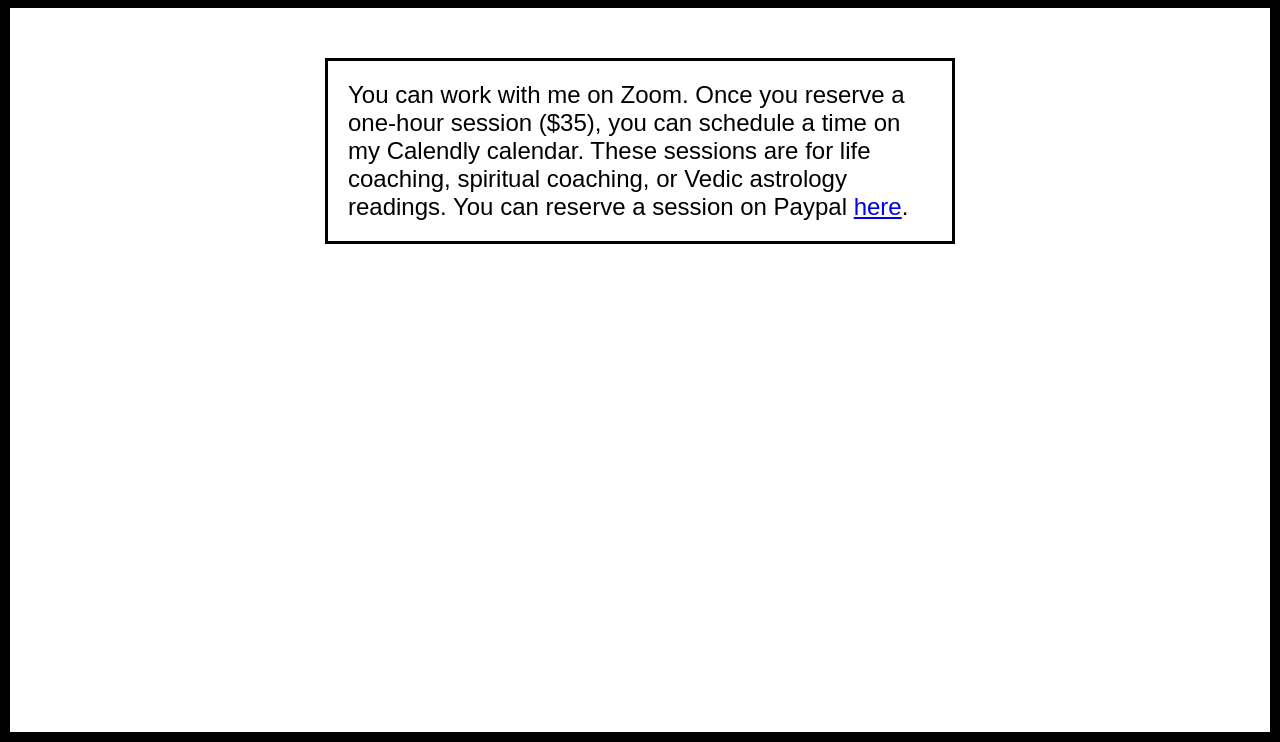
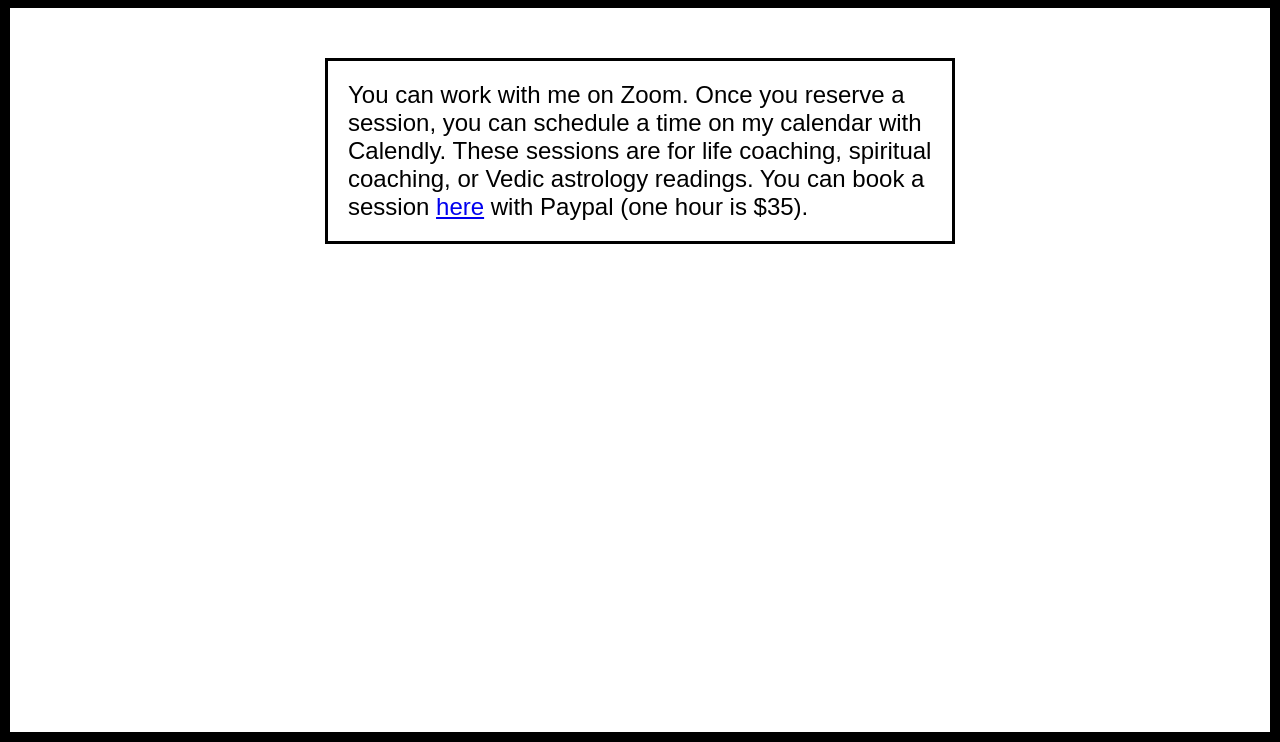
Before and after one commit to robertdavis864/robertdavis864.github.io, a plain HTML site: page services.html in a window 1280 px wide. Shown: the part 58-800 px from the top of the page. Drawn offline with Linux system fonts and the light colour scheme.

Commit message:
Update services.html

```diff
--- a/services.html
+++ b/services.html
@@ -17,7 +17,7 @@
         </ul>
     </nav>
     <div class="container">
-        <p>You can work with me on Zoom. Once you reserve a one-hour session ($35), you can schedule a time on my Calendly calendar. These sessions are for life coaching, spiritual coaching, or Vedic astrology readings. You can reserve a session on Paypal <a href="https://www.paypal.com/ncp/payment/SFDVTFVTYBR9U" target="_blank">here</a>.</p>
+        <p>You can work with me on Zoom. Once you reserve a session, you can schedule a time on my calendar with Calendly. These sessions are for life coaching, spiritual coaching, or Vedic astrology readings. You can book a session <a href="https://www.paypal.com/ncp/payment/SFDVTFVTYBR9U" target="_blank">here</a> with Paypal (one hour is $35).</p>
     </div>
 </body>
 </html>
```
